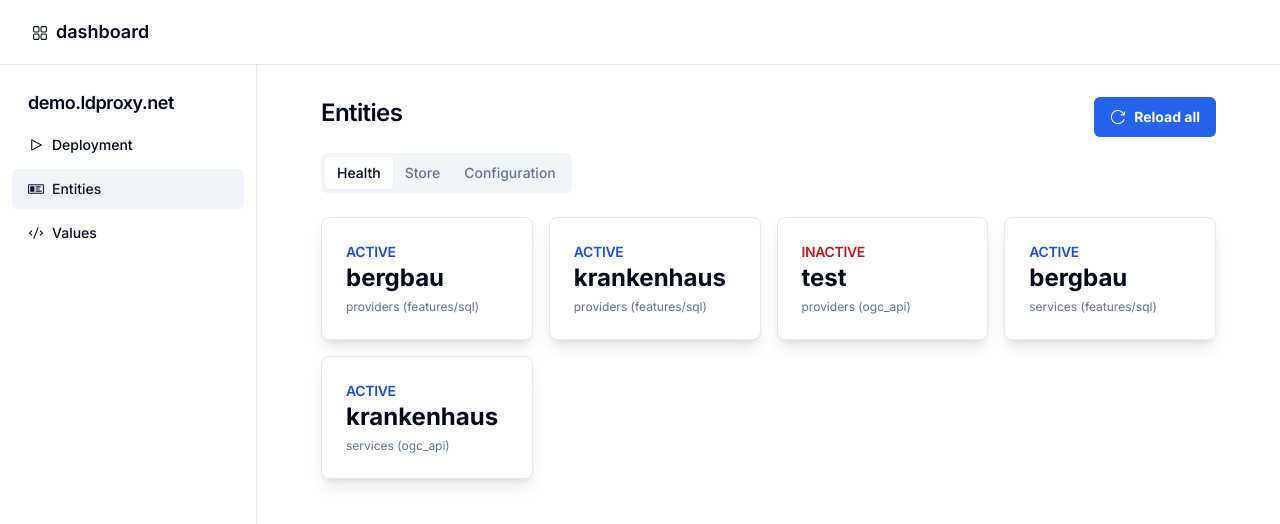
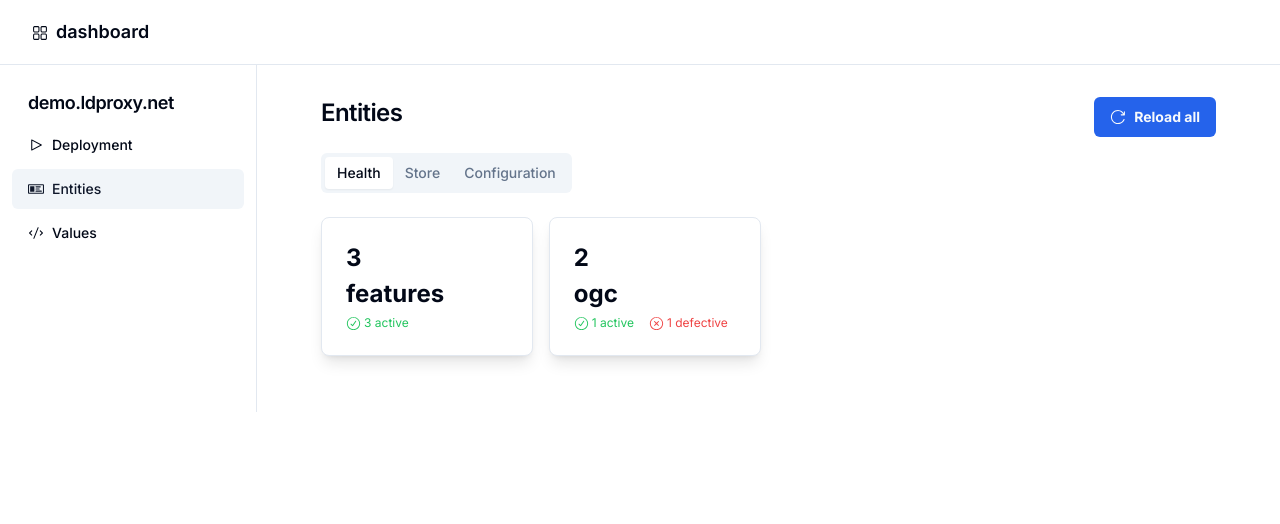
Before and after one commit to ldproxy/dashboard, a Next.js app: page /entities in a window 1280 px wide. Shown: the top 524 px of the page. Built offline with nearby package versions, Linux system fonts and the light colour scheme.

Commit message:
new summary cards for overview in entities

```diff
--- a/src/app/deployment/page.tsx
+++ b/src/app/deployment/page.tsx
@@ -132,7 +132,7 @@ export default function DeploymentPage() {
   const entitiesFooterCaseActive = `${activeEntities} active`;
   const entitiesFooterCaseInactive =
     totalEntities !== activeEntities
-      ? `${totalEntities - activeEntities} inactive`
+      ? `${totalEntities - activeEntities} defective`
       : "";
 
   const actualEntitiesFooter =
--- a/src/app/entities/page.tsx
+++ b/src/app/entities/page.tsx
@@ -21,10 +21,37 @@ import { Badge } from "@/components/shadcn-ui/badge";
 import { GetEntities } from "@/lib/utils";
 import { useEffect, useState } from "react";
 import { Entity } from "@/data/entities";
+import { DevEntities } from "@/data/constants";
 
 export default function EntitiesPage() {
   const [entities, setEntities] = useState<Entity[]>([]);
   const [tab, setTab] = useState("health");
+
+  const entityTypes = entities
+    .map((entity) => entity.subType.split(/[ _/]/)[0])
+    .filter((value, index, self) => self.indexOf(value) === index);
+
+  const entityTypeCounts = entities.reduce((counts, entity) => {
+    const entityType = entity.subType.split(/[ _/]/)[0];
+    if (!counts[entityType]) {
+      counts[entityType] = 0;
+    }
+    counts[entityType]++;
+    return counts;
+  }, {} as { [key: string]: number });
+
+  const entityTypeStatusCounts = entities.reduce((counts, entity) => {
+    const entityType = entity.subType.split(/[ _/]/)[0];
+    if (!counts[entityType]) {
+      counts[entityType] = { active: 0, defective: 0 };
+    }
+    if (entity.status === "ACTIVE") {
+      counts[entityType].active++;
+    } else if (entity.status === "DEFECTIVE") {
+      counts[entityType].defective++;
+    }
+    return counts;
+  }, {} as { [key: string]: { active: number; defective: number } });
 
   const loadEntities = async () => {
     try {
@@ -43,6 +70,11 @@ export default function EntitiesPage() {
     setTab(tab);
   };
 
+  if (DevEntities) {
+    console.log("entityTypeStatusCounts:", entityTypeStatusCounts.ogc.active);
+    console.log("Counts:", entityTypeCounts.ogc);
+    console.log("entityTypes", entityTypes);
+  }
   return (
     <div className="flex-1 space-y-4 p-8 pt-0">
       <div className="flex items-center justify-between space-y-2">
@@ -76,13 +108,28 @@ export default function EntitiesPage() {
 
         <TabsContent value="health">
           <div className="grid gap-4 md:grid-cols-2 lg:grid-cols-4">
-            {entities.map((entity) => (
+            {entityTypes.map((entity) => (
               <Summary
-                key={entity.uid}
-                header={`${entity.status}`}
-                main={entity.id}
-                footer={`${entity.type} (${entity.subType})`}
-                route={`/entities/${entity.uid}`}
+                key={entity}
+                main={entity}
+                footer={
+                  entityTypeStatusCounts &&
+                  entityTypeStatusCounts[entity] &&
+                  entityTypeStatusCounts[entity].active &&
+                  entityTypeStatusCounts[entity].defective
+                    ? `${entityTypeStatusCounts[entity].active} active ${entityTypeStatusCounts[entity].defective} defective`
+                    : entityTypeStatusCounts &&
+                      entityTypeStatusCounts[entity] &&
+                      entityTypeStatusCounts[entity].active
+                    ? `${entityTypeStatusCounts[entity].active} active`
+                    : entityTypeStatusCounts &&
+                      entityTypeStatusCounts[entity] &&
+                      entityTypeStatusCounts[entity].defective
+                    ? `${entityTypeStatusCounts[entity].defective} defective`
+                    : "No entities found"
+                }
+                total={entityTypeCounts[entity]}
+                route={`/entities/${entity}`}
               />
             ))}
           </div>
--- a/src/components/dashboard/FooterSummary.tsx
+++ b/src/components/dashboard/FooterSummary.tsx
@@ -17,7 +17,7 @@ export const FooterSummary: React.FC<FooterSummaryProps> = ({ footer }) => {
                   style={{
                     display: "flex",
                     alignItems: "center",
-                    marginRight: "20px",
+                    marginRight: "15px",
                   }}
                 >
                   <CheckCircledIcon
@@ -31,7 +31,7 @@ export const FooterSummary: React.FC<FooterSummaryProps> = ({ footer }) => {
                 </span>,
               ];
             } else if (
-              word === "inactive" &&
+              word === "defective" &&
               !isNaN(Number(words[index - 1]))
             ) {
               return [
@@ -94,7 +94,8 @@ export const FooterSummary: React.FC<FooterSummaryProps> = ({ footer }) => {
               ];
             } else if (
               !isNaN(Number(word)) &&
-              (words[index + 1] === "active" || words[index + 1] === "inactive")
+              (words[index + 1] === "active" ||
+                words[index + 1] === "defective")
             ) {
               return null;
             } else {
--- a/src/data/entities.ts
+++ b/src/data/entities.ts
@@ -26,7 +26,7 @@ export const fetchedEntities: { [key: string]: InputEntity[] } = {
     },
     {
       id: "test",
-      status: "INACTIVE",
+      status: "DEFECTIVE",
       subType: "ogc_api",
     },
   ],
```
